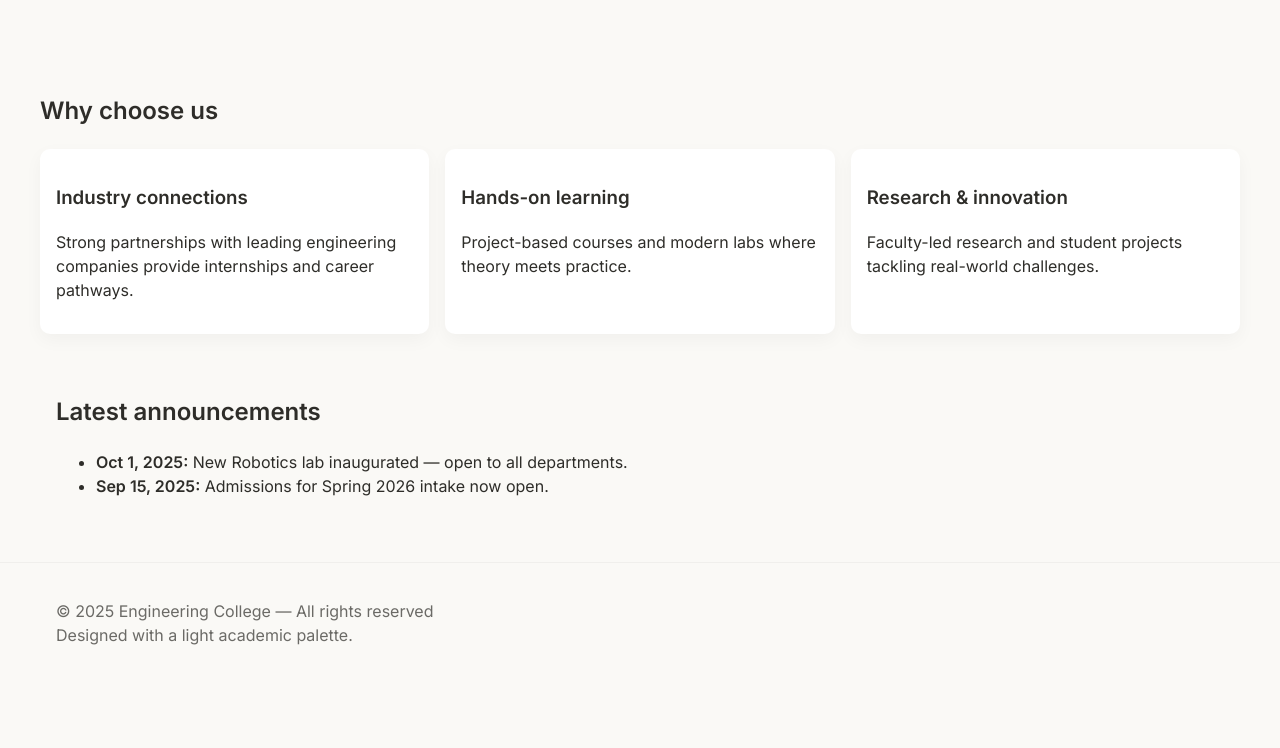
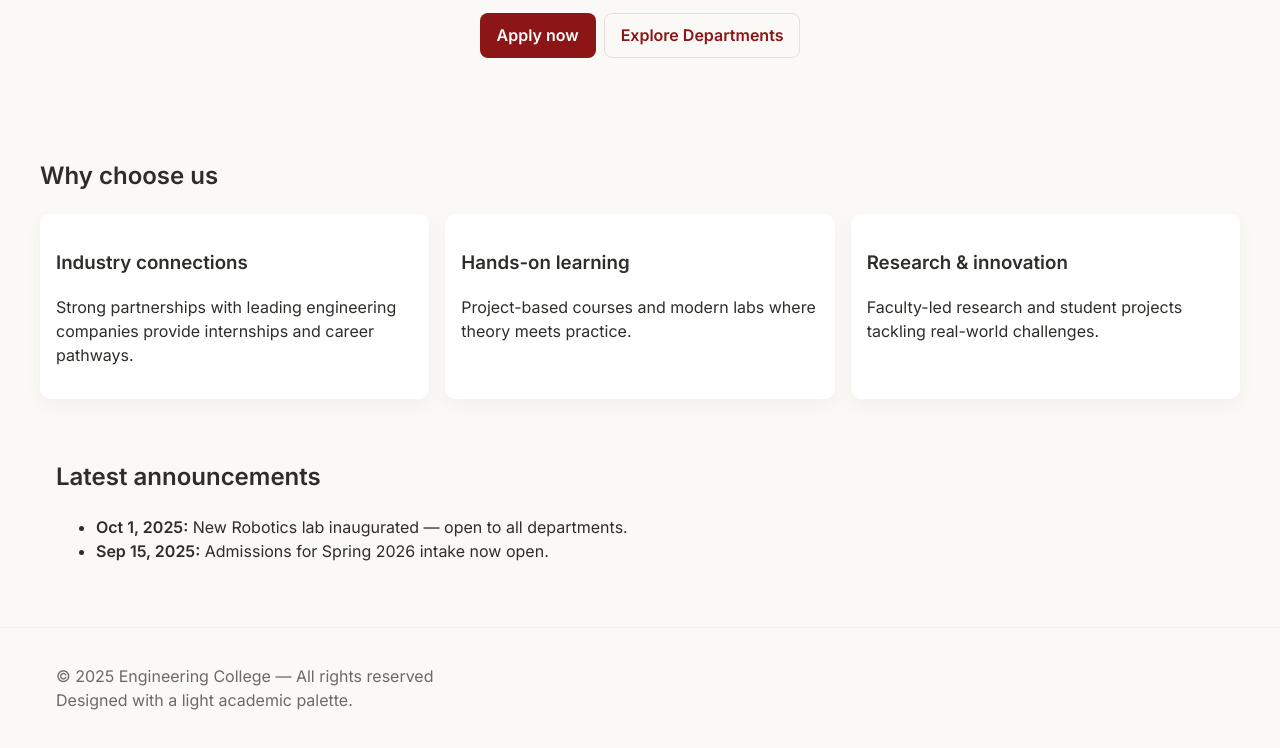
Before and after one commit to iamthefamous/midterm-engineering-college--1000019899-, a plain HTML site: page index.html in a window 1280 px wide. Shown: the part 329-1077 px from the top of the page. Before the commit the page ends 1012 px from the top, so only its background shows below. Drawn offline with nearby package versions, Linux system fonts and the light colour scheme.

Commit message:
Main content padding bug fix

```diff
--- a/assets/css/style.css
+++ b/assets/css/style.css
@@ -26,6 +26,11 @@ body{
   -webkit-font-smoothing:antialiased;
   -moz-osx-font-smoothing:grayscale;
   line-height:1.5;
+}
+
+/* main content */
+.site-main {
+  padding-top: 65px; /* Account for fixed header height */
 }
 
 /* container */
```
